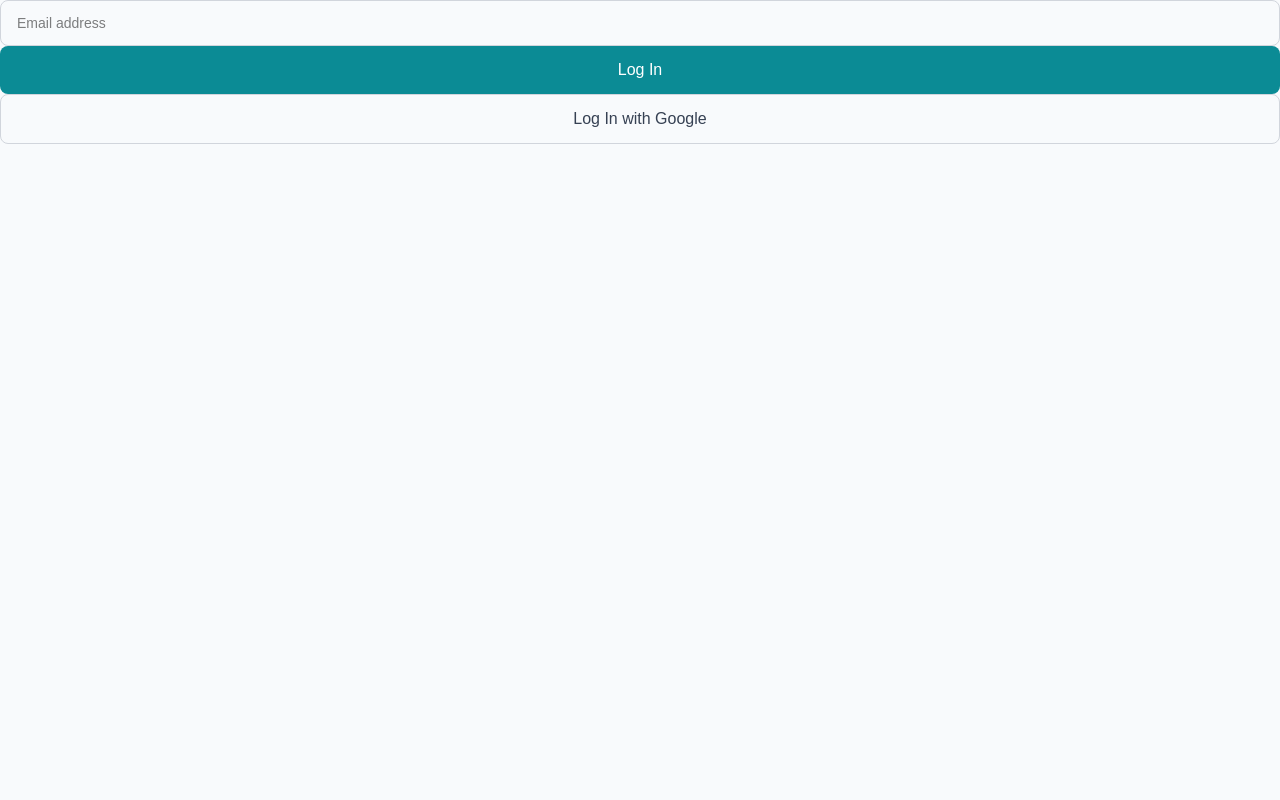
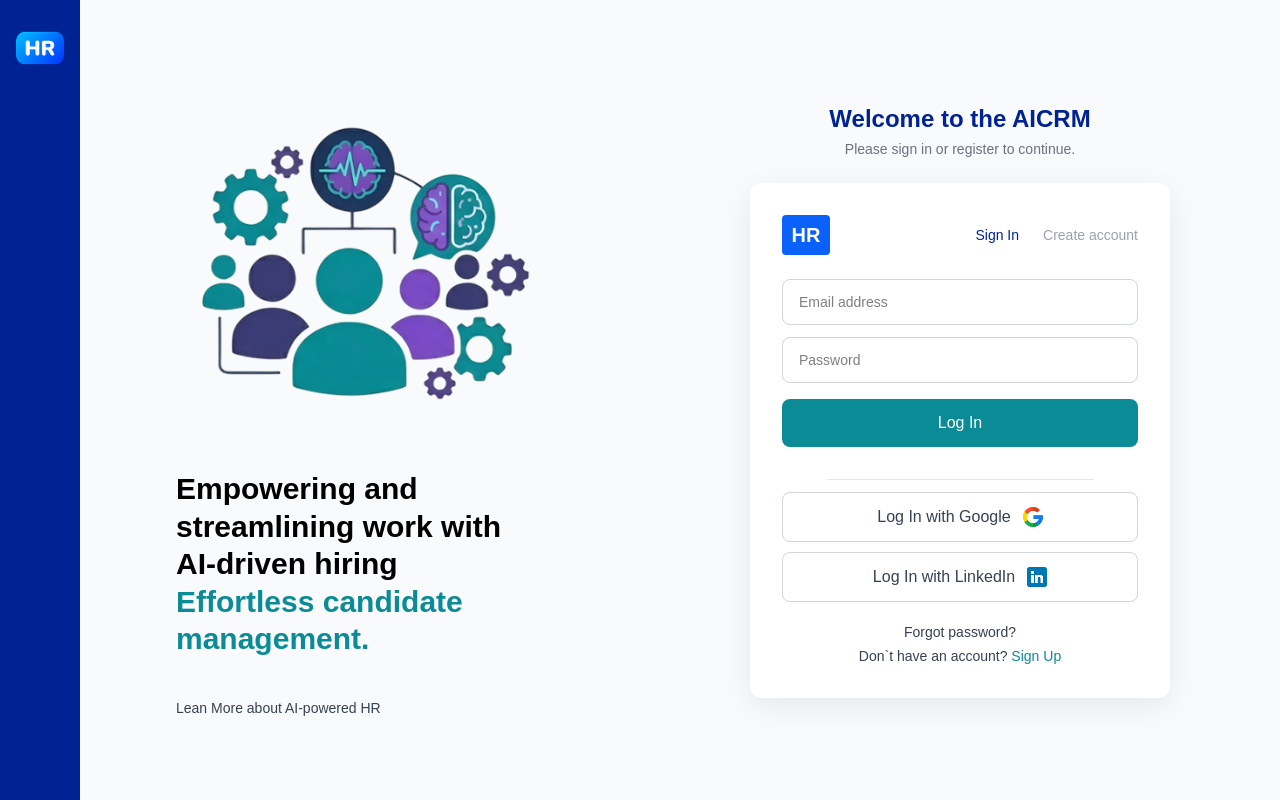
Before and after one commit to AnastasiiaBodnar/hr-ai-cmr-web, a Next.js app: page /login in a window 1280 px wide. Built offline with nearby package versions, Linux system fonts and the light colour scheme.

Commit message:
feat(auth): implement LoginForm component and integrate to login page

```diff
--- a/app/(auth)/login/page.js
+++ b/app/(auth)/login/page.js
@@ -1,12 +1,10 @@
-import Input from "@/app/components/ui/Input"
-import Button from "@/app/components/ui/Button"
+import AuthLayout from "@/app/components/auth/AuthLayout";
+import LoginForm from "@/app/components/auth/LoginForm";
 
 export default function LoginPage() {
   return (
-    <div>
-    <Input placeholder = "Email address"/>
-    <Button text="Log In" variant="primary"/>
-    <Button text="Log In with Google" variant="outline" />
-    </div>
-  )
+    <AuthLayout>
+      <LoginForm />
+    </AuthLayout>
+  );
 }
--- a/app/components/auth/LoginForm.js
+++ b/app/components/auth/LoginForm.js
@@ -0,0 +1,68 @@
+"use client";
+
+import Link from "next/link";
+import Image from "next/image";
+import Input from "@/app/components/ui/Input";
+import Button from "@/app/components/ui/Button";
+
+export default function LoginForm() {
+  return (
+    <div className="bg-white rounded-xl shadow-[0_8px_30px_rgb(0,0,0,0.08)] p-6 lg:p-8 w-full">
+      {/* Header Tabs */}
+      <div className="flex items-center justify-between mb-6">
+        <div className="w-12 h-10 relative bg-[#0B62FA] rounded flex items-center justify-center shrink-0">
+          <span className="text-white font-bold text-xl leading-none">HR</span>
+        </div>
+
+        <div className="flex items-center space-x-6 text-sm font-medium">
+          <span className="text-primary cursor-default">Sign In</span>
+          <Link href="/register" className="text-gray-400 hover:text-gray-600 transition-colors">
+            Create account
+          </Link>
+        </div>
+      </div>
+
+      {/* Form Fields */}
+      <form className="space-y-3 mb-5">
+        <Input type="email" placeholder="Email address" required />
+        <Input type="password" placeholder="Password" required />
+
+        <div className="pt-1">
+          <Button type="submit" variant="primary">
+            Log In
+          </Button>
+        </div>
+      </form>
+
+      {/* Divider */}
+      <div className="flex items-center justify-center py-3">
+        <hr className="w-3/4 border-gray-200" />
+      </div>
+
+      {/* Social Logins */}
+      <div className="space-y-2.5">
+        <Button type="button" variant="outline">
+          Log In with Google
+          <Image src="/images/LogoGoogle.png" alt="Google" width={20} height={20} className="ml-1" />
+        </Button>
+        <Button type="button" variant="outline">
+          Log In with LinkedIn
+          <Image src="/images/LogoLinkedIn.png" alt="LinkedIn" width={20} height={20} className="ml-1" />
+        </Button>
+      </div>
+
+      {/* Footer Links */}
+      <div className="mt-5 text-center text-sm">
+        <Link href="#" className="text-gray-700 hover:underline block mb-1">
+          Forgot password?
+        </Link>
+        <span className="text-gray-700">
+          Don`t have an account?{" "}
+          <Link href="/register" className="text-accent hover:underline">
+            Sign Up
+          </Link>
+        </span>
+      </div>
+    </div>
+  );
+}
```
